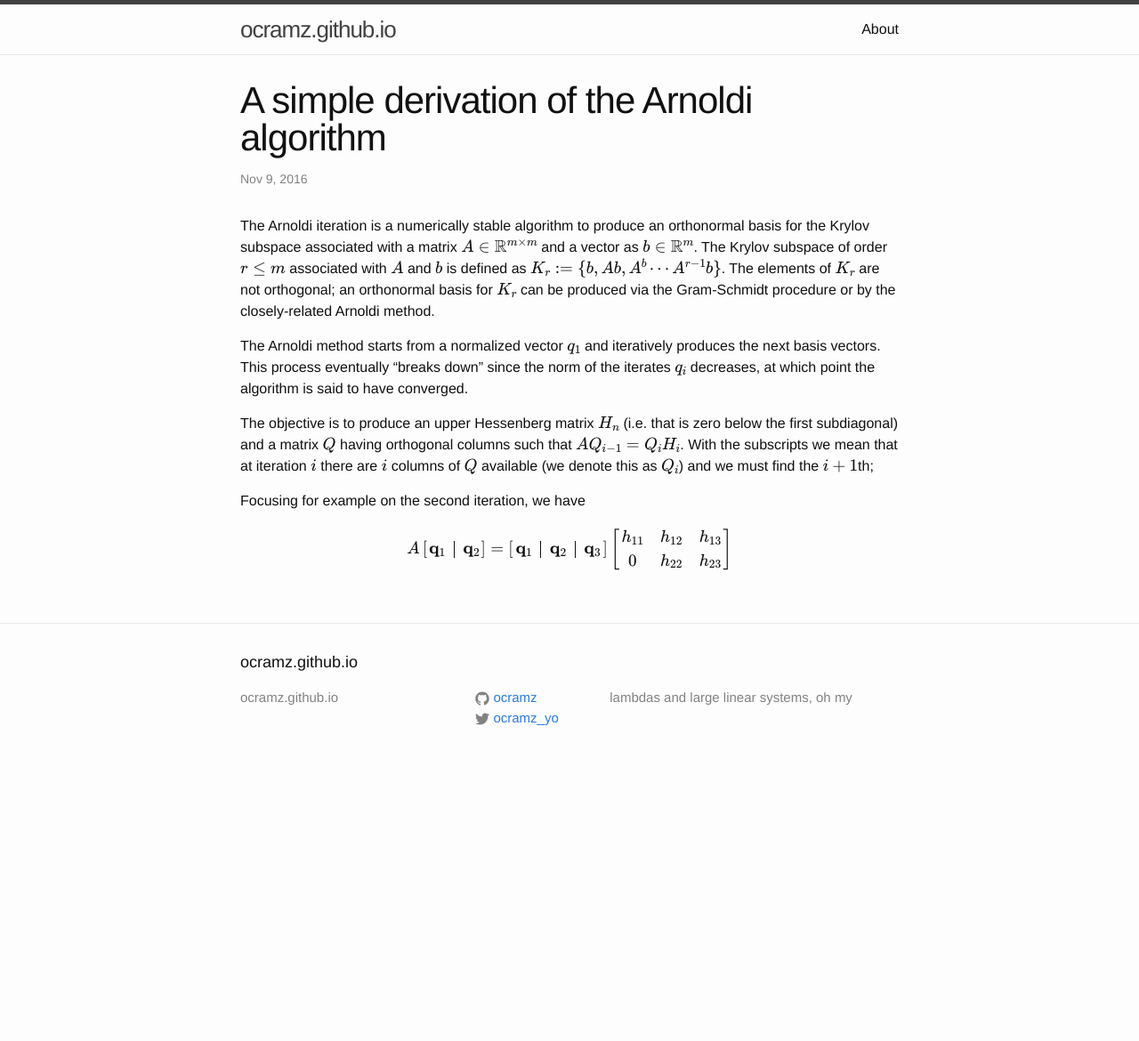
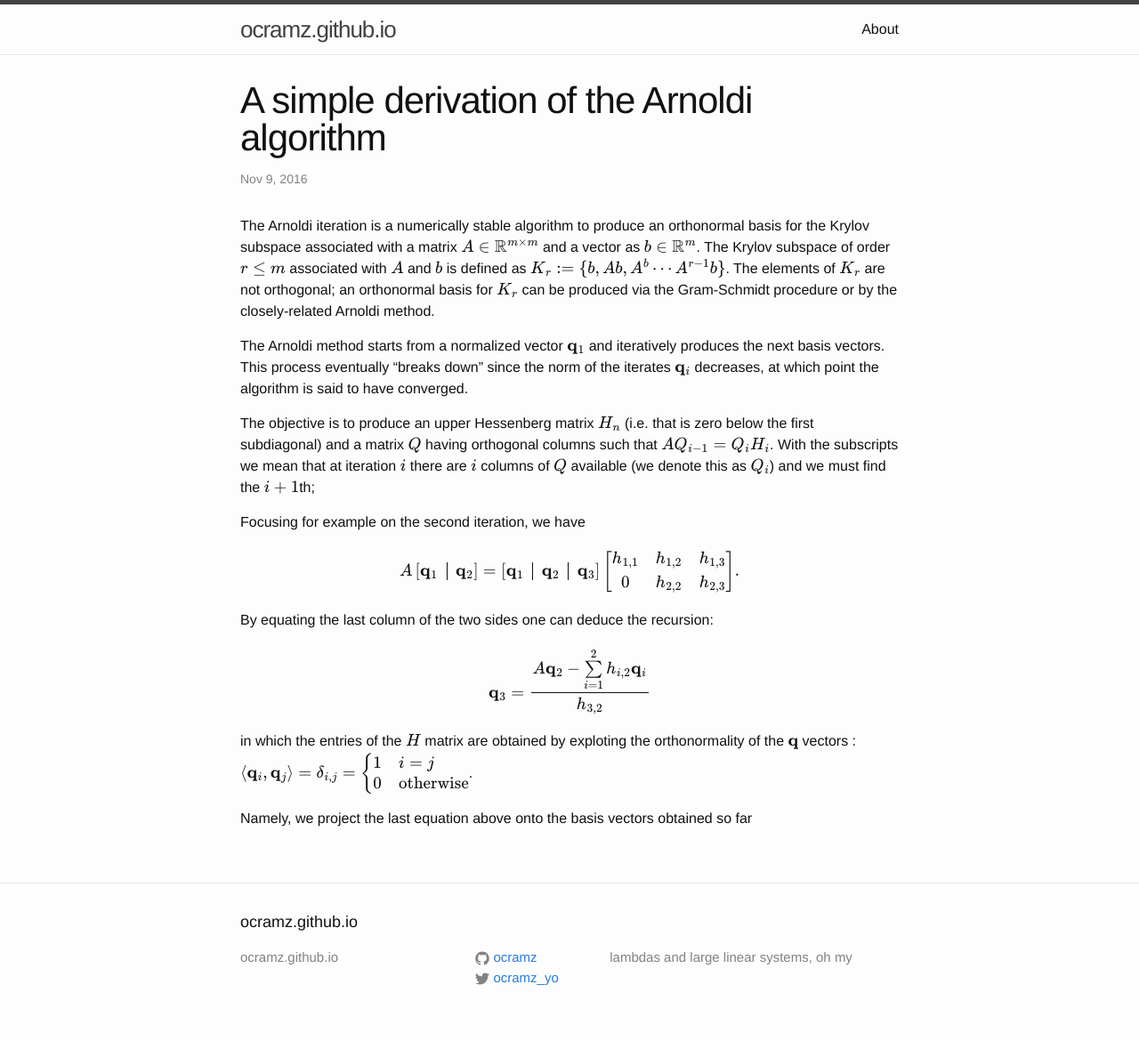
Before and after one commit to ocramz/ocramz.github.io, a Jekyll site: the page built from _posts/2016-11-09-arnoldi-alt.markdown, in a window 1280 px wide. Shown: the whole page at 89% size. Built offline with Jekyll 4.4.1, drawn with Linux system fonts in a browser that asks for light colours; formulas are drawn with MathJax 3; before the commit the page ends 900 px from its top, so only the background shows below that.

Commit message:
Arnoldi post

```diff
--- a/_posts/2016-11-09-arnoldi-alt.markdown
+++ b/_posts/2016-11-09-arnoldi-alt.markdown
@@ -8,13 +8,12 @@ categories: mathematics tutorials
 The Arnoldi iteration is a numerically stable algorithm to produce an orthonormal basis for the Krylov subspace associated with a matrix $$A \in \mathbb{R}^{m \times m}$$ and a vector as $$b \in \mathbb{R}^m$$.
 The Krylov subspace of order $$r \leq m$$ associated with $$A$$ and $$b$$ is defined as $$K_r := \lbrace b, Ab, A^b \cdots A^{r-1}b \rbrace$$. The elements of $$K_r$$ are not orthogonal; an orthonormal basis for $$K_r$$ can be produced via the Gram-Schmidt procedure or by the closely-related Arnoldi method.
 
-The Arnoldi method starts from a normalized vector $$q_1$$ and iteratively produces the next basis vectors. This process eventually "breaks down" since the norm of the iterates $$q_i$$ decreases, at which point the algorithm is said to have converged.
+The Arnoldi method starts from a normalized vector $$\mathbf{q}_1$$ and iteratively produces the next basis vectors. This process eventually "breaks down" since the norm of the iterates $$\mathbf{q}_i$$ decreases, at which point the algorithm is said to have converged.
 
 The objective is to produce an upper Hessenberg matrix $$H_n$$ (i.e. that is zero below the first subdiagonal) and a matrix $$Q$$ having orthogonal columns such that $$A Q_{i - 1} = Q_i H_i$$.
 With the subscripts we mean that at iteration $$i$$ there are $$i$$ columns of $$Q$$ available (we denote this as $$Q_{i}$$) and we must find the $$i+1$$th;
 
 Focusing for example on the second iteration, we have
-
 
 $$
 A
@@ -32,8 +31,18 @@ A
 
 \left[
 \begin{array}{c c c}
- h_{11} & h_{12} & h_{13} \\
- 0 & h_{22} & h_{23}
+ h_{1, 1} & h_{1, 2} & h_{1, 3} \\
+ 0 & h_{2, 2} & h_{2, 3}
 \end{array}
-\right]
+\right].
 $$
+
+By equating the last column of the two sides one can deduce the recursion:
+
+$$
+\mathbf{q}_3 = \frac{A \mathbf{q}_2 - \sum\limits_{i=1}^2 h_{i, 2} \mathbf{q}_i}{h_{3, 2}}
+$$
+
+in which the entries of the $$H$$ matrix are obtained by exploting the orthonormality of the $$\mathbf{q}$$ vectors : $$\langle \mathbf{q}_i, \mathbf{q}_j \rangle = \delta_{i, j} = \begin{cases} 1 & i = j\\ 0 & \mathrm{otherwise}\end{cases}$$.
+
+Namely, we project the last equation above onto the basis vectors obtained so far
```
